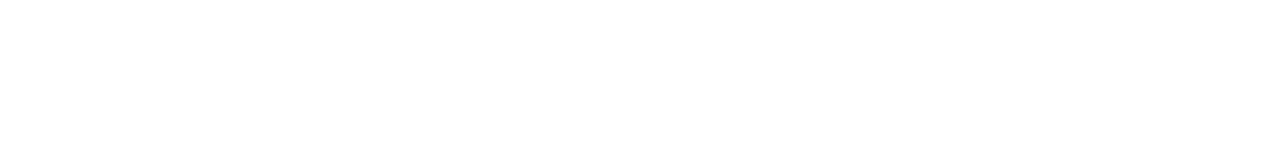
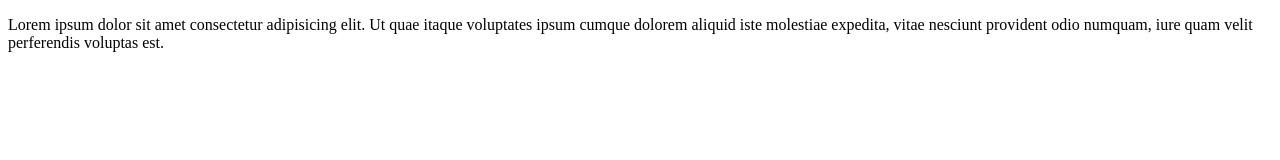
Before and after one commit to abrar5111/Lexa, a plain HTML site: page user.html in a window 1280 px wide. Drawn offline with Linux system fonts and the light colour scheme.

Commit message:
updated user

```diff
--- a/user.html
+++ b/user.html
@@ -5,6 +5,6 @@
     <title>Lexa</title>
 </head>
 <body>
-
+<p>Lorem ipsum dolor sit amet consectetur adipisicing elit. Ut quae itaque voluptates ipsum cumque dolorem aliquid iste molestiae expedita, vitae nesciunt provident odio numquam, iure quam velit perferendis voluptas est.</p>
 </body>
 </html>
```
